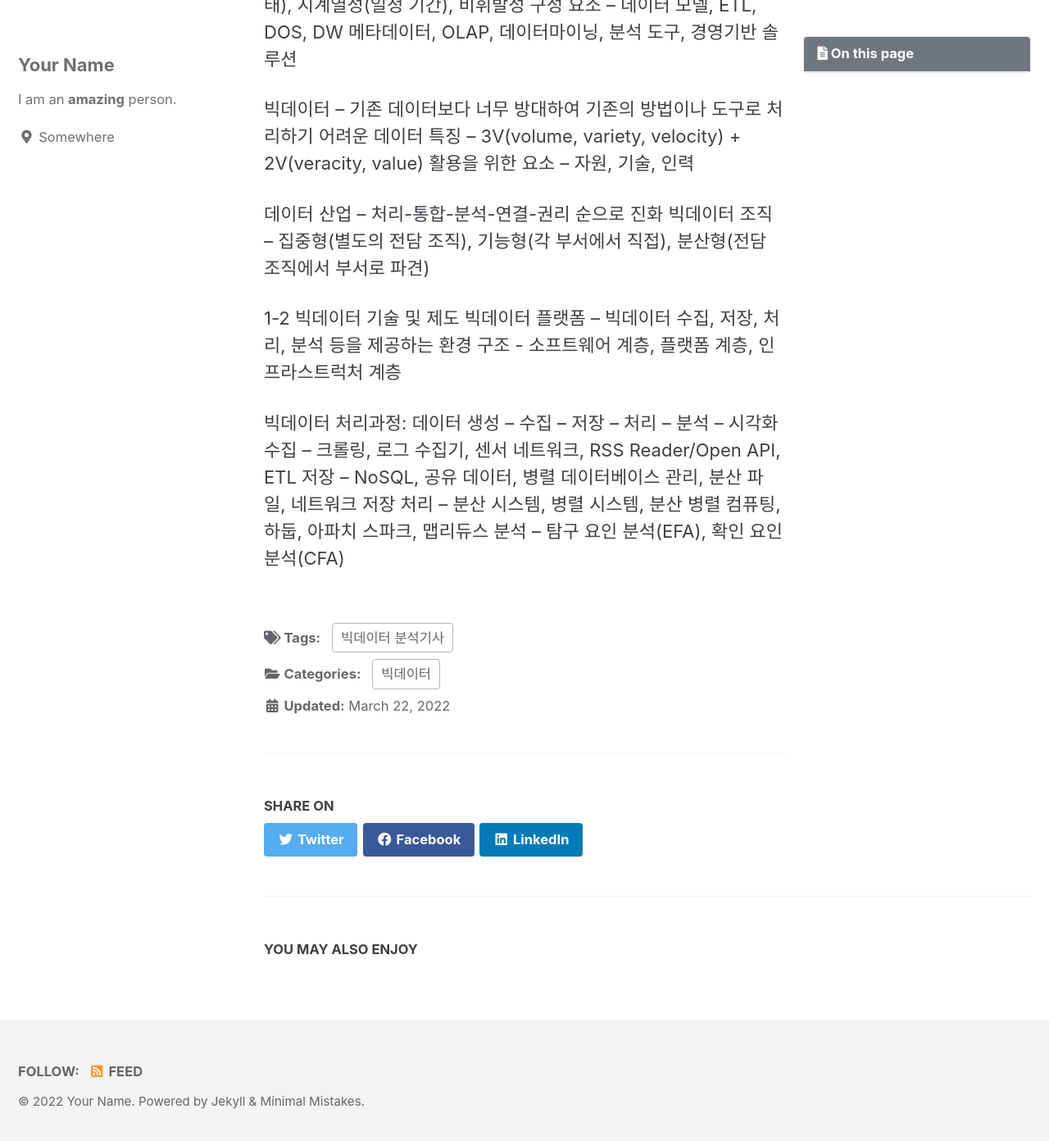
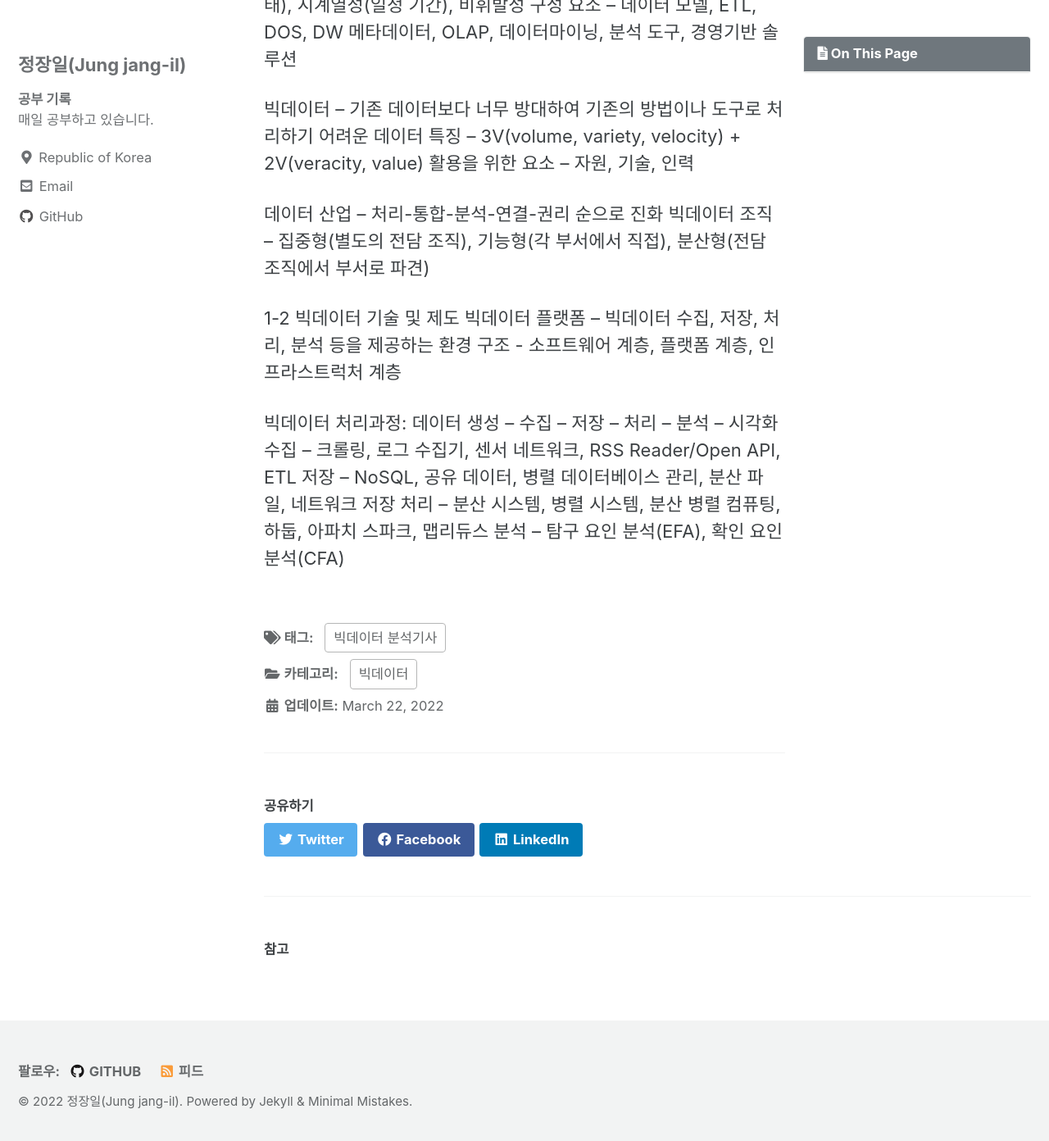
Before and after one commit to jone9966/jone9966.github.io, a Jekyll site: the page built from _posts/2022-3-22-my-first-post.md, in a window 1280 px wide and 1400 px high, scrolled down 1717 px. Shown: the top 1392 px of the window at 82% size. Built offline with Jekyll 4.4.1, drawn with Linux system fonts in a browser that asks for light colours; cached includes are drawn as plain includes; some of the changed text lies outside the part shown.

Commit message:
Update _config.yml

```diff
--- a/_config.yml
+++ b/_config.yml
@@ -15,18 +15,18 @@
 minimal_mistakes_skin    : "default" # "air", "aqua", "contrast", "dark", "dirt", "neon", "mint", "plum", "sunrise"
 
 # Site Settings
-locale                   : "en-US"
-title                    : "Jone Learning"
+locale                   : "ko-KR"
+title                    : "Jone Data Learning"
 title_separator          : "-"
 subtitle                 : # site tagline that appears below site title in masthead
-name                     : "Your Name"
+name                     : "정장일(Jung jang-il)"
 description              : "An amazing website."
-url                      : # the base hostname & protocol for your site e.g. "https://mmistakes.github.io"
+url                      : "https://jone9966.github.io/"
 baseurl                  : # the subpath of your site, e.g. "/blog"
-repository               : # GitHub username/repo-name e.g. "mmistakes/minimal-mistakes"
+repository               : "https://github.com/jone9966/jone9966.github.io"
 teaser                   : # path of fallback teaser image, e.g. "/assets/images/500x300.png"
 logo                     : # path of logo image to display in the masthead, e.g. "/assets/images/88x88.png"
-masthead_title           : # overrides the website title displayed in the masthead, use " " for no title
+masthead_title           : "데이터 A to Z"
 # breadcrumbs            : false # true, false (default)
 words_per_minute         : 200
 comments:
@@ -102,30 +102,18 @@ analytics:
 
 # Site Author
 author:
-  name             : "Your Name"
-  avatar           : # path of avatar image, e.g. "/assets/images/bio-photo.jpg"
-  bio              : "I am an **amazing** person."
-  location         : "Somewhere"
+  name             : "정장일(Jung jang-il)"
+  avatar           : # "image/profile/profile_img.jpg"
+  bio              : "**공부 기록**<br>매일 공부하고 있습니다."
+  location         : "Republic of Korea"
   email            :
   links:
     - label: "Email"
       icon: "fas fa-fw fa-envelope-square"
-      # url: "mailto:your.name@email.com"
-    - label: "Website"
-      icon: "fas fa-fw fa-link"
-      # url: "https://your-website.com"
-    - label: "Twitter"
-      icon: "fab fa-fw fa-twitter-square"
-      # url: "https://twitter.com/"
-    - label: "Facebook"
-      icon: "fab fa-fw fa-facebook-square"
-      # url: "https://facebook.com/"
+      url: "mailto:wkddlfdl2055@gmail.com"
     - label: "GitHub"
       icon: "fab fa-fw fa-github"
-      # url: "https://github.com/"
-    - label: "Instagram"
-      icon: "fab fa-fw fa-instagram"
-      # url: "https://instagram.com/"
+      url: "https://github.com/jone9966"
 
 # Site Footer
 footer:
@@ -138,7 +126,7 @@ footer:
       # url:
     - label: "GitHub"
       icon: "fab fa-fw fa-github"
-      # url:
+      url: "https://github.com/jone9966"
     - label: "GitLab"
       icon: "fab fa-fw fa-gitlab"
       # url:
```
